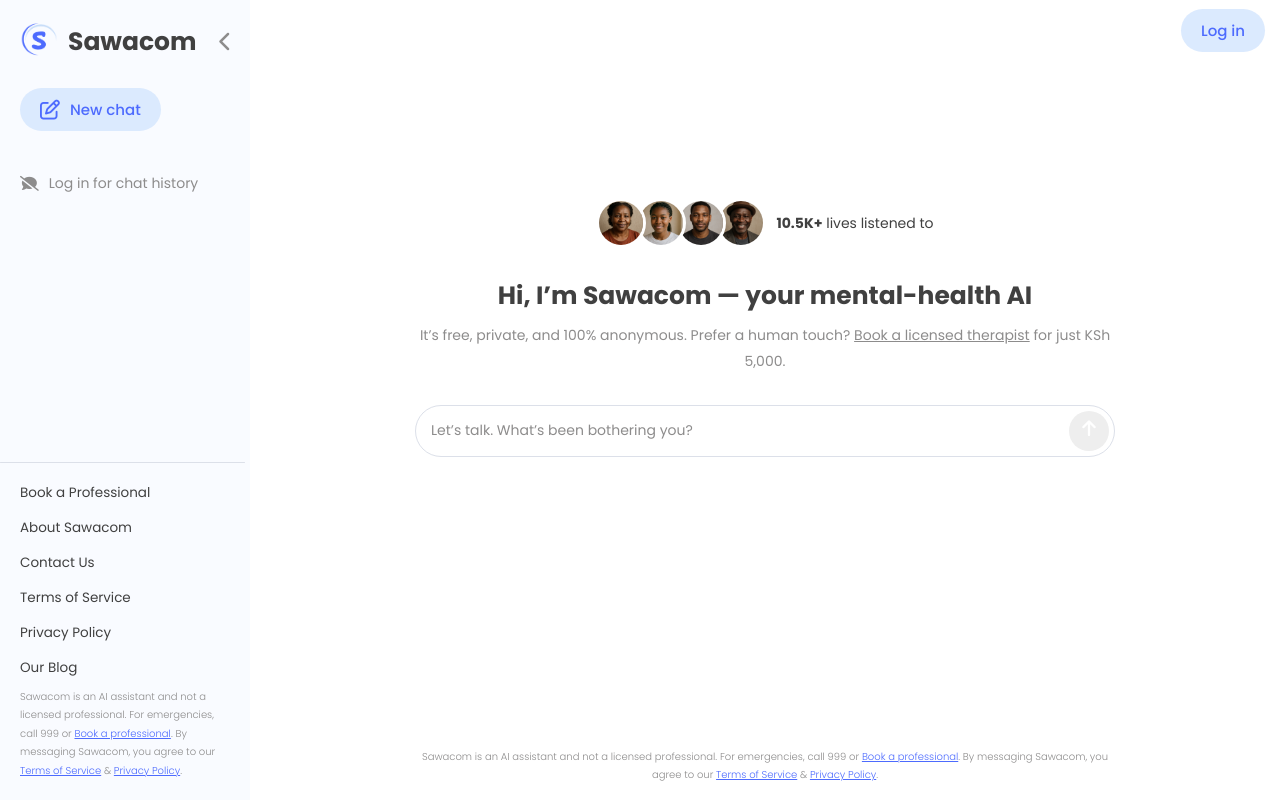
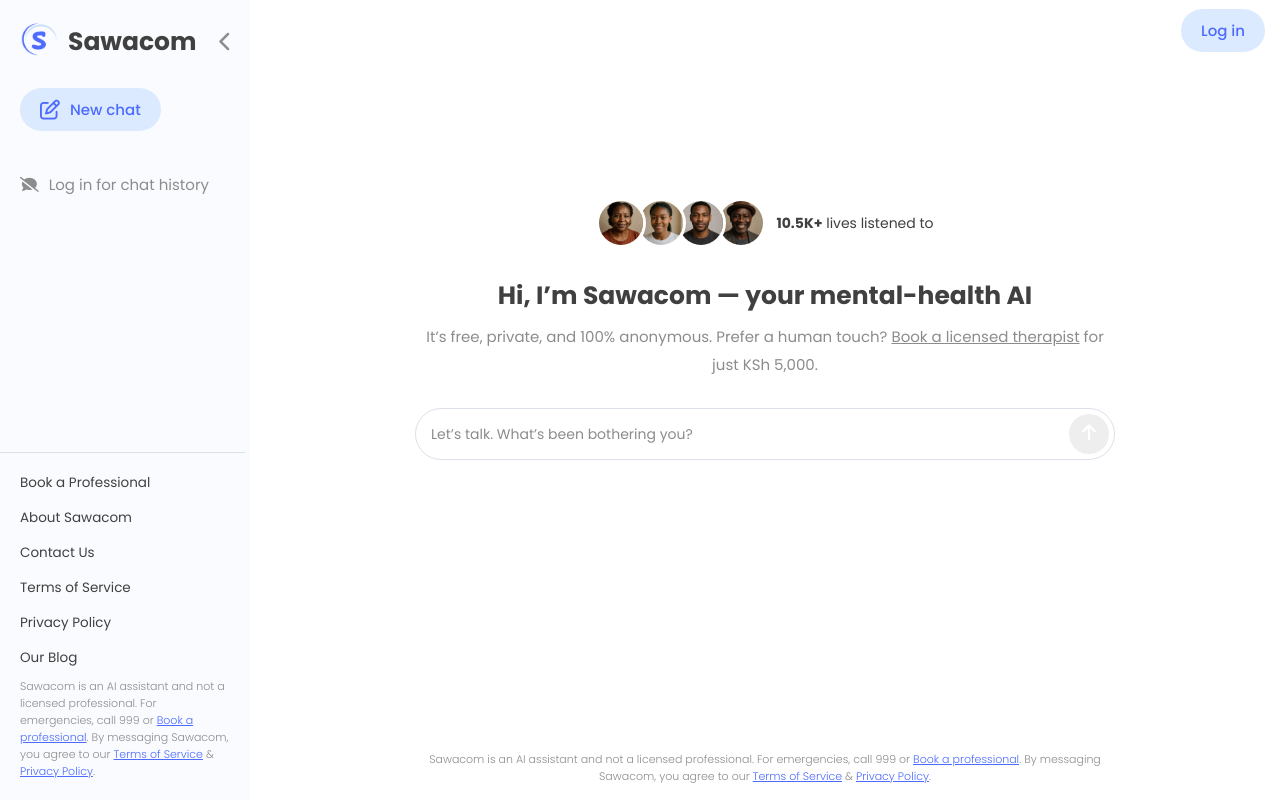
Before and after one commit to mrrobot-pioneer/SawacomAI, a Django app: page / in a window 1280 px wide. Run offline with Django 5.2, Linux system fonts and the light colour scheme; data comes from the database, SQL or seed files in the repository; parts of the project's set-up code (start-up, migrations or seed data) failed here and were passed over; some libraries are stand-ins or nearby versions.

Commit message:
feat(chat): rename simulateBot to sendMessageToBot; update message handling and adjust font sizes for better readability

```diff
--- a/chat/static/chat/apiCalls.js
+++ b/chat/static/chat/apiCalls.js
@@ -20,7 +20,7 @@
     axios.get(`/chat-sessions/${sessionId}/messages/`).then(r => r.data);
 
   // • POST /simulate/ ---------------------------------------------------------
-  export const simulateBot = payload =>
+  export const sendMessageToBot = payload =>
     axios.post('/chat/', payload).then(r => r.data);
 
   // • DELETE /chat-sessions/:id/delete/ ---------------------------------------
--- a/chat/static/chat/index.css
+++ b/chat/static/chat/index.css
@@ -100,7 +100,7 @@
 
 .chat-body .chat-message .message-text {
     line-height: 1.85;
-    font-size: 1.4rem;
+    font-size: 1.5rem;
     font-weight: 400;
 }
 .chat-body .chat-message .message-text.error {
--- a/chat/static/chat/index.js
+++ b/chat/static/chat/index.js
@@ -17,7 +17,7 @@
 
 import { getSessionId, setSessionId, onSessionChange } from './sessionManager.js';
 
-import { fetchMessages, simulateBot } from './apiCalls.js';
+import { fetchMessages, sendMessageToBot } from './apiCalls.js';
 
 import { loadSidebarSessions, highlightActiveSession } from './chatSessions.js';
 
@@ -102,8 +102,8 @@
       ? `<svg class="bot-avatar" xmlns="http://www.w3.org/2000/svg" width="50" height="50" viewBox="0 0 1024 1024">
            <path d="M738.3 287.6H285.7c-59 0-106.8 47.8-106.8 106.8v303.1c0 59 47.8 106.8 106.8 106.8h81.5v111.1c0 .7.8 1.1 1.4.7l166.9-110.6 41.8-.8h117.4l43.6-.4c59 0 106.8-47.8 106.8-106.8V394.5c0-59-47.8-106.9-106.8-106.9zM351.7 448.2c0-29.5 23.9-53.5 53.5-53.5s53.5 23.9 53.5 53.5-23.9 53.5-53.5 53.5-53.5-23.9-53.5-53.5zm157.9 267.1c-67.8 0-123.8-47.5-132.3-109h264.6c-8.6 61.5-64.5 109-132.3 109zm110-213.7c-29.5 0-53.5-23.9-53.5-53.5s23.9-53.5 53.5-53.5 53.5 23.9 53.5 53.5-23.9 53.5-53.5 53.5z"/>
          </svg>
-         <div class="message-text">${m.content}</div>`
-      : `<div class="message-text">${m.content}</div>`;
+         <div class="message-text">${m.content.replace(/\n/g, '<br/>')}</div>`
+      : `<div class="message-text">${m.content.replace(/\n/g, '<br/>')}</div>`;
     chatBody.appendChild(createMessageElement(inner, cls));
   });
   scrollChatToBottom();
@@ -112,7 +112,7 @@
 /* ------------------------------------------------------------------ */
 /*  E. "Thinking" bubble + backend call                               */
 /* ------------------------------------------------------------------ */
-function simulateBotResponse(userText) {
+function handleBotResponse(userText) {
   const thinking = createMessageElement(`
     <svg class="bot-avatar" xmlns="http://www.w3.org/2000/svg" width="50" height="50" viewBox="0 0 1024 1024">
       <path d="M738.3 287.6H285.7c-59 0-106.8 47.8-106.8 106.8v303.1c0 59 47.8 106.8 106.8 106.8h81.5v111.1c0 .7.8 1.1 1.4.7l166.9-110.6 41.8-.8h117.4l43.6-.4c59 0 106.8-47.8 106.8-106.8V394.5c0-59-47.8-106.9-106.8-106.9zM351.7 448.2c0-29.5 23.9-53.5 53.5-53.5s53.5 23.9 53.5 53.5-23.9 53.5-53.5 53.5-53.5-23.9-53.5-53.5zm157.9 267.1c-67.8 0-123.8-47.5-132.3-109h264.6c-8.6 61.5-64.5 109-132.3 109zm110-213.7c-29.5 0-53.5-23.9-53.5-53.5s23.9-53.5 53.5-53.5 53.5 23.9 53.5 53.5-23.9 53.5-53.5 53.5z"/>
@@ -127,7 +127,7 @@
   const payload = { message: userText };
   if (getSessionId()) payload.session_id = getSessionId();
 
-  simulateBot(payload)
+  sendMessageToBot(payload)
     .then(data => {
       // brand‑new chat? → update store + sidebar + URL
       if (data.session_id && !getSessionId()) {
@@ -136,7 +136,7 @@
         syncUrl(data.session_id);
       }
 
-      thinking.querySelector('.message-text').innerText = data.reply || "I didn't get that.";
+      thinking.querySelector('.message-text').innerHTML = data.reply.replace(/\n/g, '<br/>');
       thinking.classList.remove('thinking');
       scrollChatToBottom();
       generating = false;
@@ -195,7 +195,7 @@
   textarea.value = '';
   textarea.dispatchEvent(new Event('input'));
 
-  simulateBotResponse(text);
+  handleBotResponse(text);
 }
 
 sendButton.addEventListener('click', handleSendMessage);
--- a/static/css/base.css
+++ b/static/css/base.css
@@ -67,7 +67,7 @@
 }
 
 p{
-    font-size: 1.4rem;
+    font-size: 1.5rem;
     line-height: 1.85;
     font-weight: 400;
 }
@@ -154,8 +154,9 @@
 
 
 .small-text{
-    font-size: 1rem;
+    font-size: 1.1rem;
     font-weight: 300;
+    line-height: 1.55;
     color: var(--text-faded);
 }
 
@@ -712,7 +713,7 @@
 
 .sidebar-middle .chats-list .chat-session .chat-menu{
     display: none;
-    font-size: 1.4rem;
+    font-size: 1.5rem;
     padding: .2rem .5rem;
     border-radius: 1rem;
     transition: all 0.1s ease-in-out;
```
